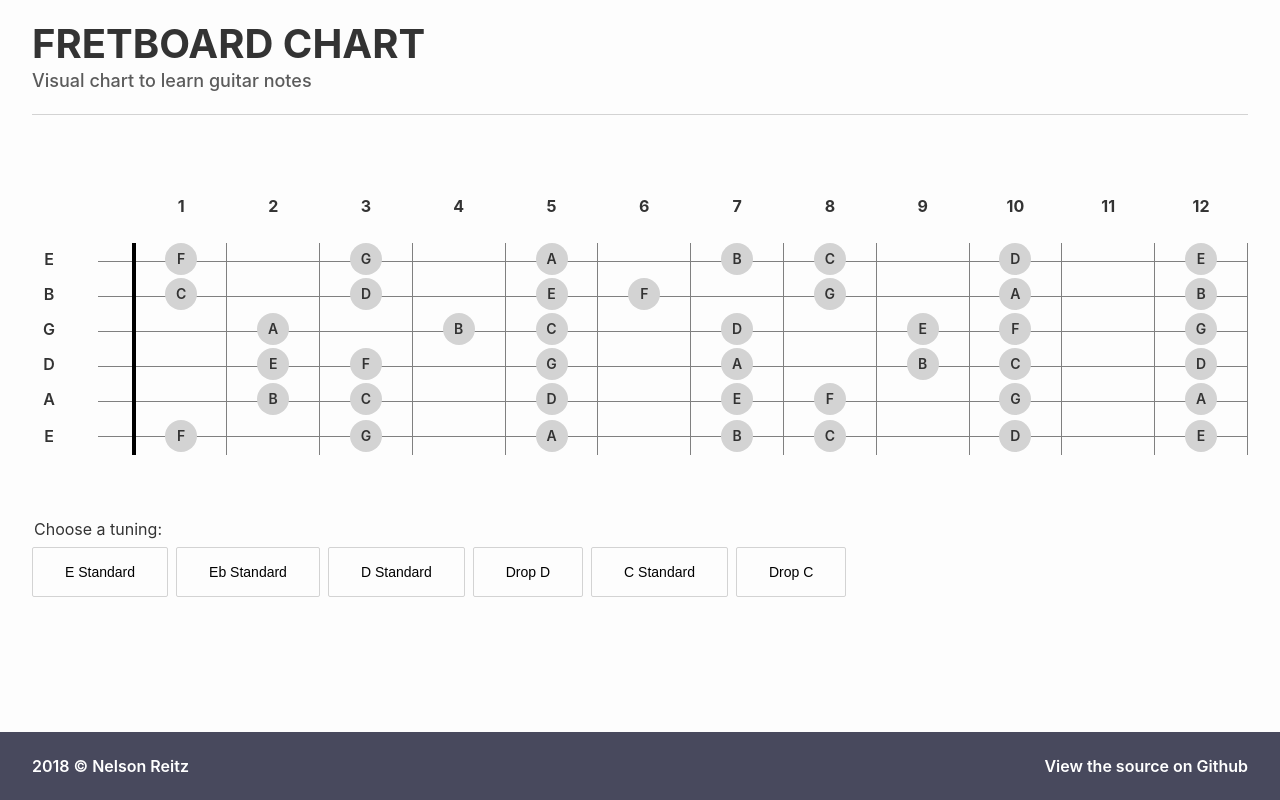
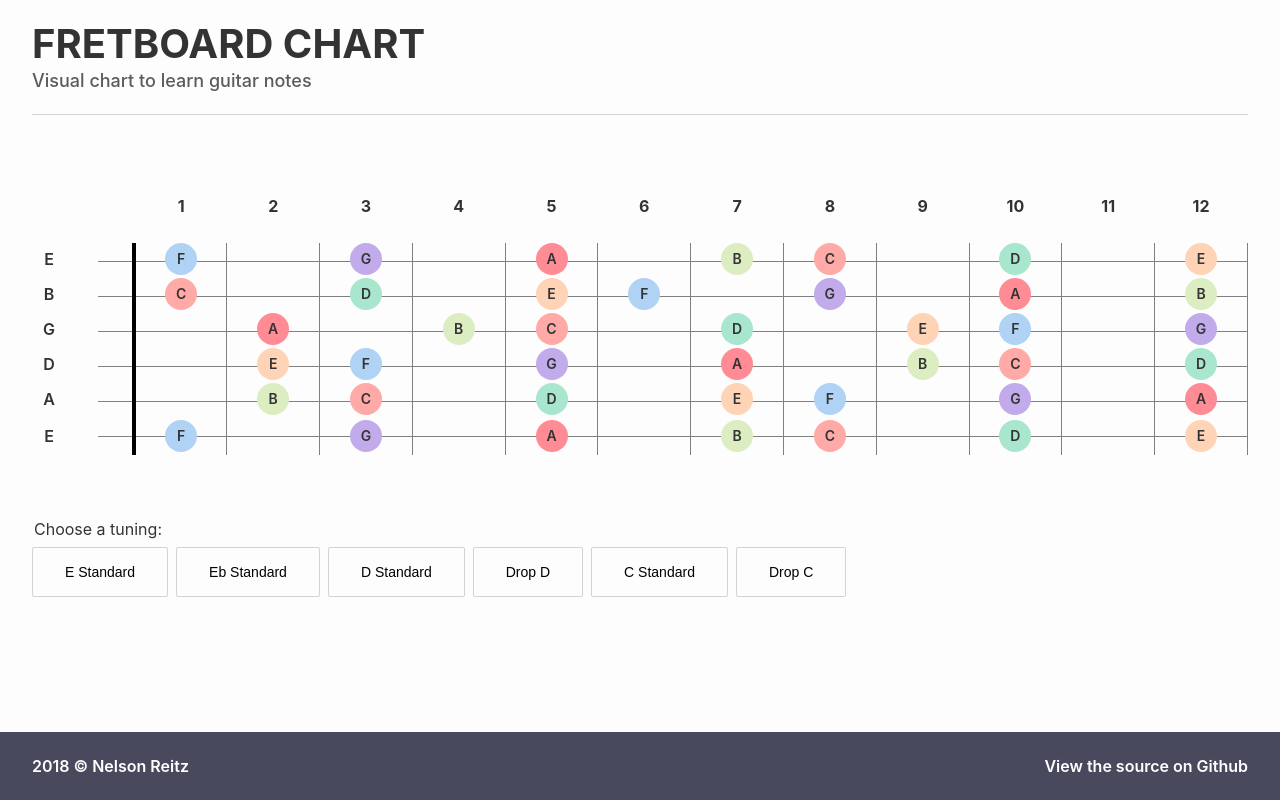
Before and after one commit to nelsonreitz/fretboard-notes, a React (Create React App) app: page / in a window 1280 px wide. Built offline with nearby package versions, Linux system fonts and the light colour scheme.

Commit message:
Add notes colors

```diff
--- a/src/Fretboard.css
+++ b/src/Fretboard.css
@@ -11,17 +11,6 @@
 
 .Fretboard td {
   border: 1px solid grey;
-}
-
-.Fretboard .Note {
-  display: flex;
-  justify-content: center;
-  align-items: center;
-  width: 2rem;
-  height: 2rem;
-  margin-top: -2.25rem;
-  font-weight: 600;
-  line-height: 1;
 }
 
 /* Table header */
@@ -60,7 +49,6 @@
   margin-right: auto;
   margin-left: auto;
   font-size: .875rem;
-  background-color: lightgrey;
   border-radius: 50%;
 }
 
@@ -76,3 +64,43 @@
 .Fretboard tr:last-of-type .Note {
   margin-top: -1.25rem;
 }
+
+/* Notes */
+.Fretboard .Note {
+  display: flex;
+  justify-content: center;
+  align-items: center;
+  width: 2rem;
+  height: 2rem;
+  margin-top: -2.25rem;
+  font-weight: 600;
+  line-height: 1;
+}
+
+.Fret .Note-A {
+  background-color: #FF8C94;
+}
+
+.Fret .Note-B {
+  background-color: #DCEDC2;
+}
+
+.Fret .Note-C {
+  background-color: #FFAAA6;
+}
+
+.Fret .Note-D {
+  background-color: #A8E6CE;
+}
+
+.Fret .Note-E {
+  background-color: #FFD3B5;
+}
+
+.Fret .Note-F {
+  background-color: #b0d2f4;
+}
+
+.Fret .Note-G {
+  background-color: #c1abea;
+}
```
